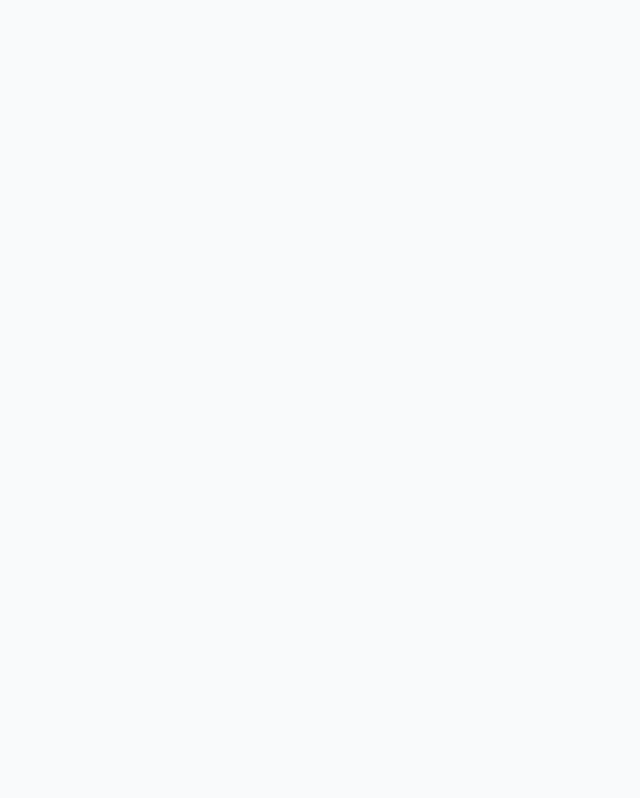
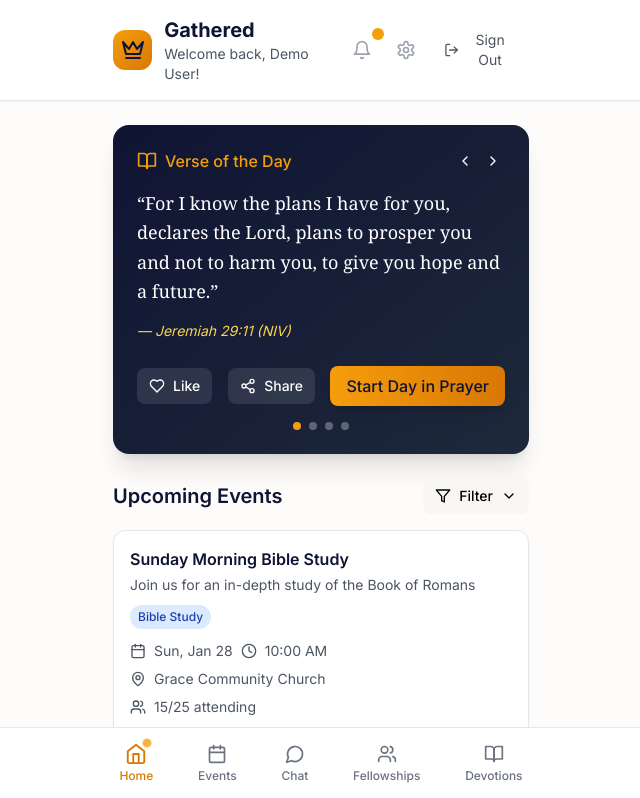
Before and after one commit to eyinjusalako1/gourd, a Next.js app: page /dashboard in a window 1280 px wide. Before the commit this address had no page. Shown: the top 798 px of the page, without its empty margins (319-959 px from the left). Built offline with nearby package versions, Linux system fonts and the light colour scheme.

Commit message:
Fix dashboard: show demo version instead of redirecting to non-existent auth page

```diff
--- a/src/app/dashboard/page.tsx
+++ b/src/app/dashboard/page.tsx
@@ -20,10 +20,6 @@ export default function DashboardPage() {
   const [userRole, setUserRole] = useState<'Member' | 'Leader' | 'Church Admin'>('Member')
 
   useEffect(() => {
-    if (!loading && !user) {
-      router.push('/auth/login')
-    }
-
     // Determine user role from user metadata
     if (user?.user_metadata && 'role' in user.user_metadata) {
       setUserRole((user.user_metadata as any).role)
@@ -67,8 +63,16 @@ export default function DashboardPage() {
     )
   }
 
-  if (!user) {
-    return null
+  // Show demo dashboard for visitors
+  const displayUser = user || {
+    id: 'demo',
+    email: 'demo@gathered.com',
+    user_metadata: {
+      name: 'Demo User',
+      role: 'Member'
+    },
+    created_at: new Date().toISOString(),
+    updated_at: new Date().toISOString(),
   }
 
   const isLeader = userRole === 'Leader' || userRole === 'Church Admin'
@@ -88,7 +92,7 @@ export default function DashboardPage() {
                   Gathered
                 </h1>
                 <p className="text-sm text-gray-600 dark:text-gray-400">
-                  Welcome back, {user.user_metadata?.name || 'Friend'}!
+                  Welcome back, {displayUser.user_metadata?.name || 'Friend'}!
                 </p>
               </div>
             </div>
```
